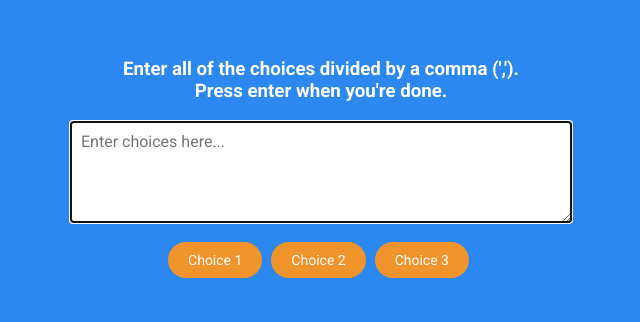
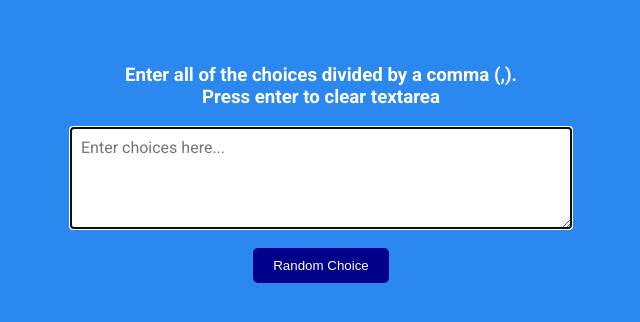
Before and after one commit to JJeCho/50Projects, a plain HTML site: page ChoicePicker/index.html in a window 1280 px wide. Shown: the part 232-554 px from the top of the page, without its empty margins (319-959 px from the left). Drawn offline with Linux system fonts and the light colour scheme.

Commit message:
Update logic to choice picker

```diff
--- a/ChoicePicker/index.html
+++ b/ChoicePicker/index.html
@@ -9,16 +9,14 @@
 </head>
 <body>
     <div class="container">
-        <h3>Enter all of the choices divided by a comma (',').<br>
-            Press enter when you're done.</h3>
+        <h3>Enter all of the choices divided by a comma (,).<br>
+            Press enter to clear textarea</h3>
         <textarea id="textarea" placeholder="Enter choices here..."></textarea>
     </div>
 
     <div id="tags">
-        <span class="tag">Choice 1</span>
-        <span class="tag">Choice 2</span>
-        <span class="tag">Choice 3</span>
     </div>
+    <button class="btn" id="button">Random Choice</button>
 
     <script src="script.js"></script>
 </body>
--- a/ChoicePicker/script.js
+++ b/ChoicePicker/script.js
@@ -1,18 +1,20 @@
 const tagsEl = document.getElementById('tags');
 const textarea = document.getElementById('textarea');
+const button = document.getElementById('button');
 
 textarea.focus();
 
 textarea.addEventListener('keyup', (e) => {
     createTags(e.target.value);
-
     if (e.key === 'Enter') {
         setTimeout(() => {
             e.target.value = '';
         }, 10);
+    }
+});
 
-        randomSelect();
-    }
+button.addEventListener('click', () => {
+    randomSelect();
 });
 
 function createTags(input) {
--- a/ChoicePicker/styles.css
+++ b/ChoicePicker/styles.css
@@ -51,3 +51,24 @@ textarea {
 .tag.highlight {
     background-color: #273c75;
 }
+
+.btn {
+    background-color: darkblue ;
+    border-radius: 5px;
+    color: #fff;
+    border: none;
+    padding: 10px 20px;
+    cursor: pointer;
+}
+
+.btn:hover {
+    opacity: 0.9;
+}
+
+.btn:focus {
+    outline: none;
+}
+
+.btn:active {
+    transform: scale(0.98);
+}
```
